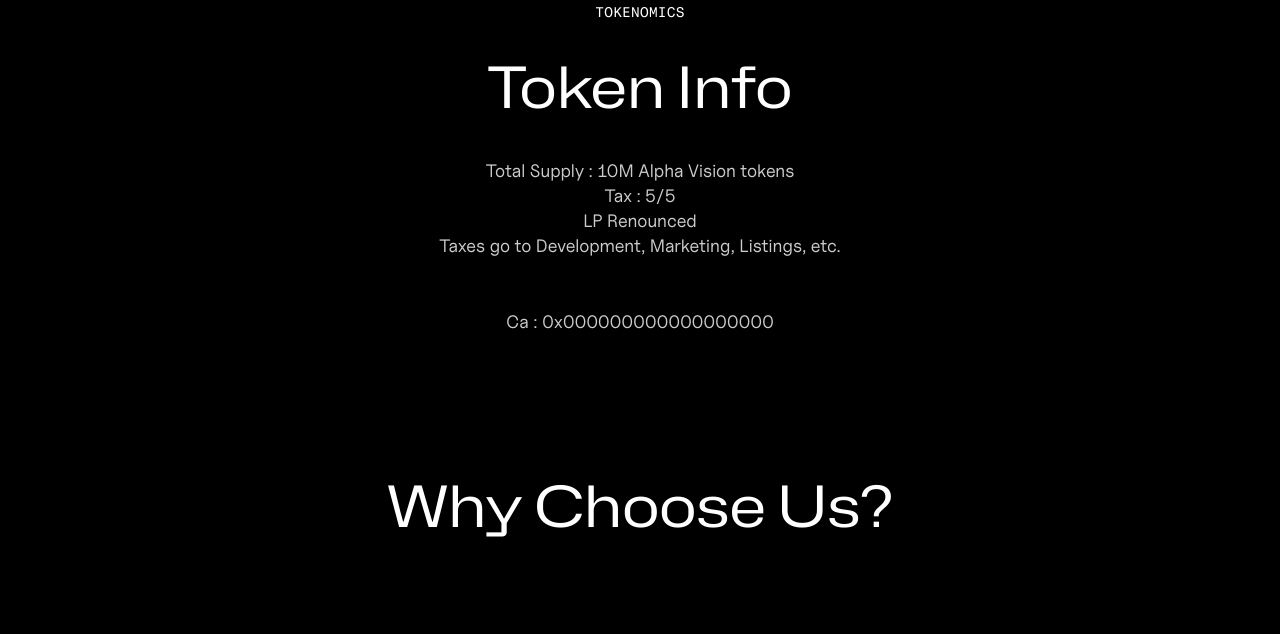
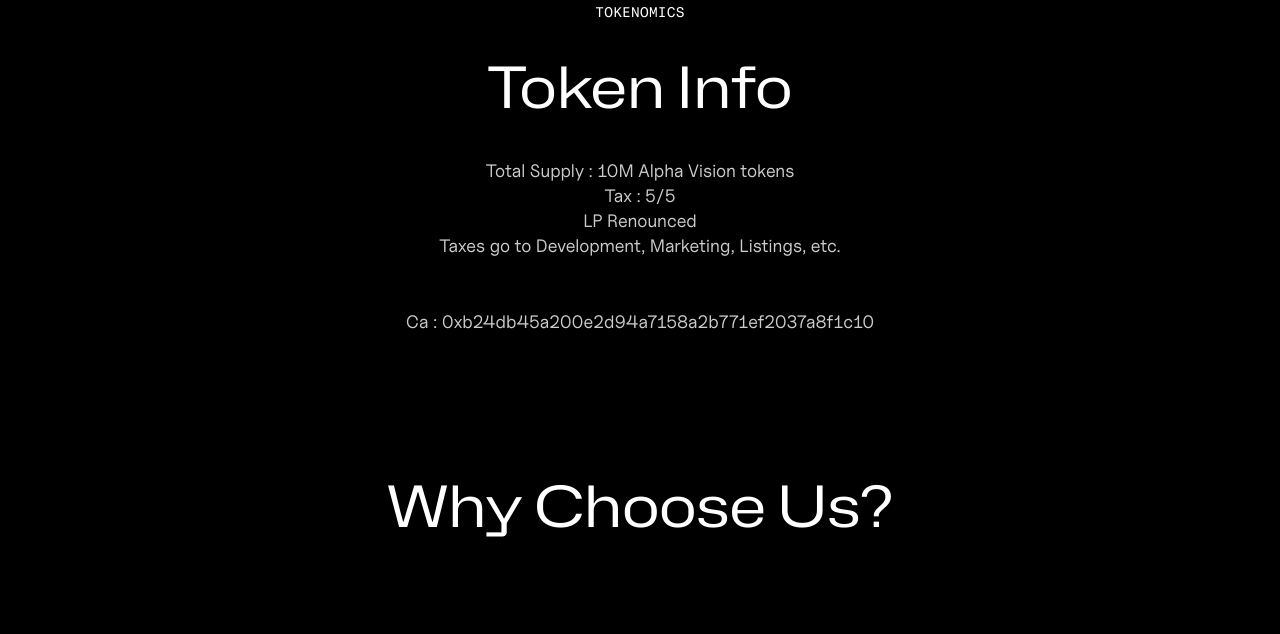
Before and after one commit to trtonmoy/alpha-vision, a plain HTML site: page index.html in a window 1280 px wide. Shown: the part 2295-2929 px from the top of the page. Drawn offline with nearby package versions, Linux system fonts and the light colour scheme.

Commit message:
ca updated

```diff
--- a/index.html
+++ b/index.html
@@ -666,7 +666,7 @@
                   Taxes go to Development, Marketing, Listings, etc.<br />
                   <br />
                   <br />
-                  Ca : 0x000000000000000000
+                  Ca : 0xb24db45a200e2d94a7158a2b771ef2037a8f1c10
                 </div>
               </div>
             </div>
```
